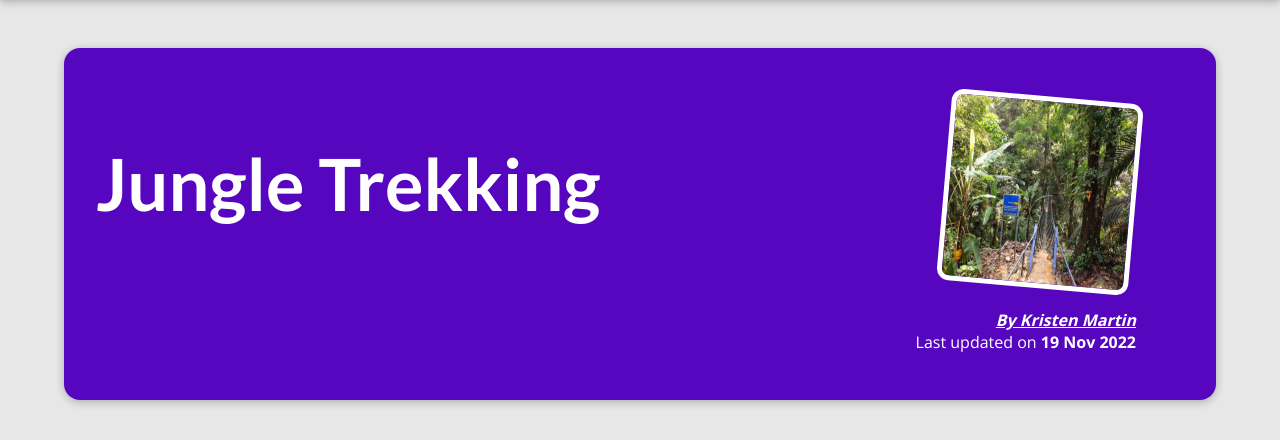
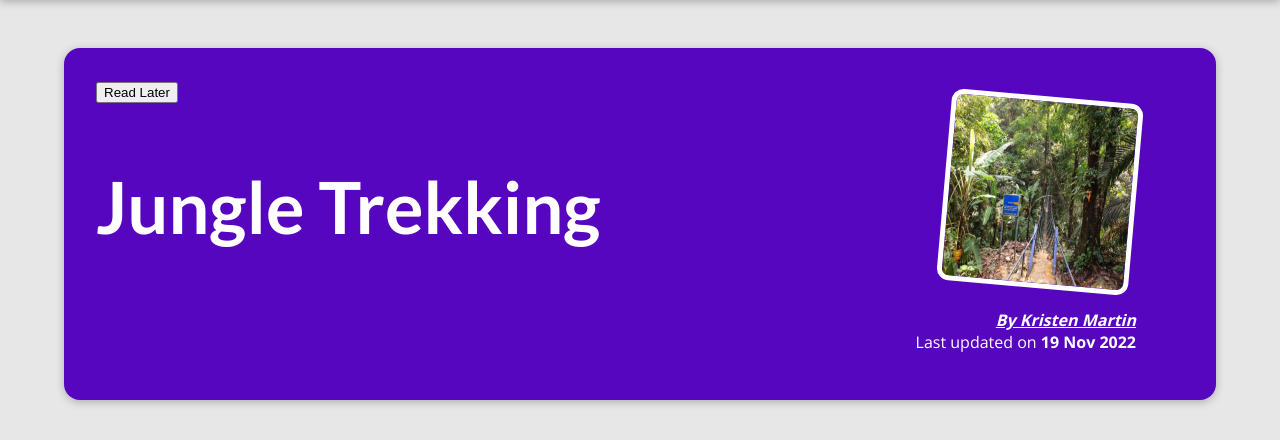
Before and after one commit to KristenM4/Django-Blog, a Django app: a page that uses blog/templates/blog/post.html in a window 1280 px wide. Shown: the part 80-520 px from the top of the page. Run offline with Django 4.2, Linux system fonts and the light colour scheme; data comes from the database, SQL or seed files in the repository; both versions use the stored data as it was after the commit.

Commit message:
add read later button to post.html, change GetPost() post() logic

```diff
--- a/blog/templates/blog/post.html
+++ b/blog/templates/blog/post.html
@@ -21,6 +21,11 @@
 {% endif %}
 
     <section id="summary">
+        <form action="/posts/{{post.slug}}/" method="POST" id="read-later-form">
+            {% csrf_token %}
+            <input type="hidden" name="read_later_id" value="{{ post.id }}">
+            <button type="submit" name="read_later_button">Read Later</button>
+        </form>
         <h2>{{ post.title }}</h2>
         <div>
                 {% for tag in tags %}
@@ -59,7 +64,7 @@
                         {{ form_field.errors }}
                     </div>
                 {% endfor %}
-            <button type="submit">Post Comment</button>
+            <button type="submit" name="submit_comment_button">Post Comment</button>
         </form>
     </section>
 
--- a/blog/views.py
+++ b/blog/views.py
@@ -46,13 +46,17 @@ class GetPost(DetailView):
         comments = specific_post.comment_set.all().order_by("-date")
         post_tags = specific_post.tags.all()
 
-        if form.is_valid():
-            new_data = form.cleaned_data
-            name = new_data["user_name"]
-            content = new_data["comment_content"]
-            new_comment = Comment(
-                user_name=name, comment_content=content, blog_post=specific_post)
-            new_comment.save()
+        if "submit_comment_button" in request.POST:
+            if form.is_valid():
+                new_data = form.cleaned_data
+                name = new_data["user_name"]
+                content = new_data["comment_content"]
+                new_comment = Comment(
+                    user_name=name, comment_content=content, blog_post=specific_post)
+                new_comment.save()
+                return HttpResponseRedirect(reverse("post", args=[slug]))
+            else:
+                return render(request, "blog/post.html", {"post": specific_post, "form": form, "comments": comments, "tags": post_tags})
+        elif "read_later_button" in request.POST:
+            print("added to read later list")
             return HttpResponseRedirect(reverse("post", args=[slug]))
-        else:
-            return render(request, "blog/post.html", {"post": specific_post, "form": form, "comments": comments, "tags": post_tags})
```
Also changed, not shown: db.sqlite3.
